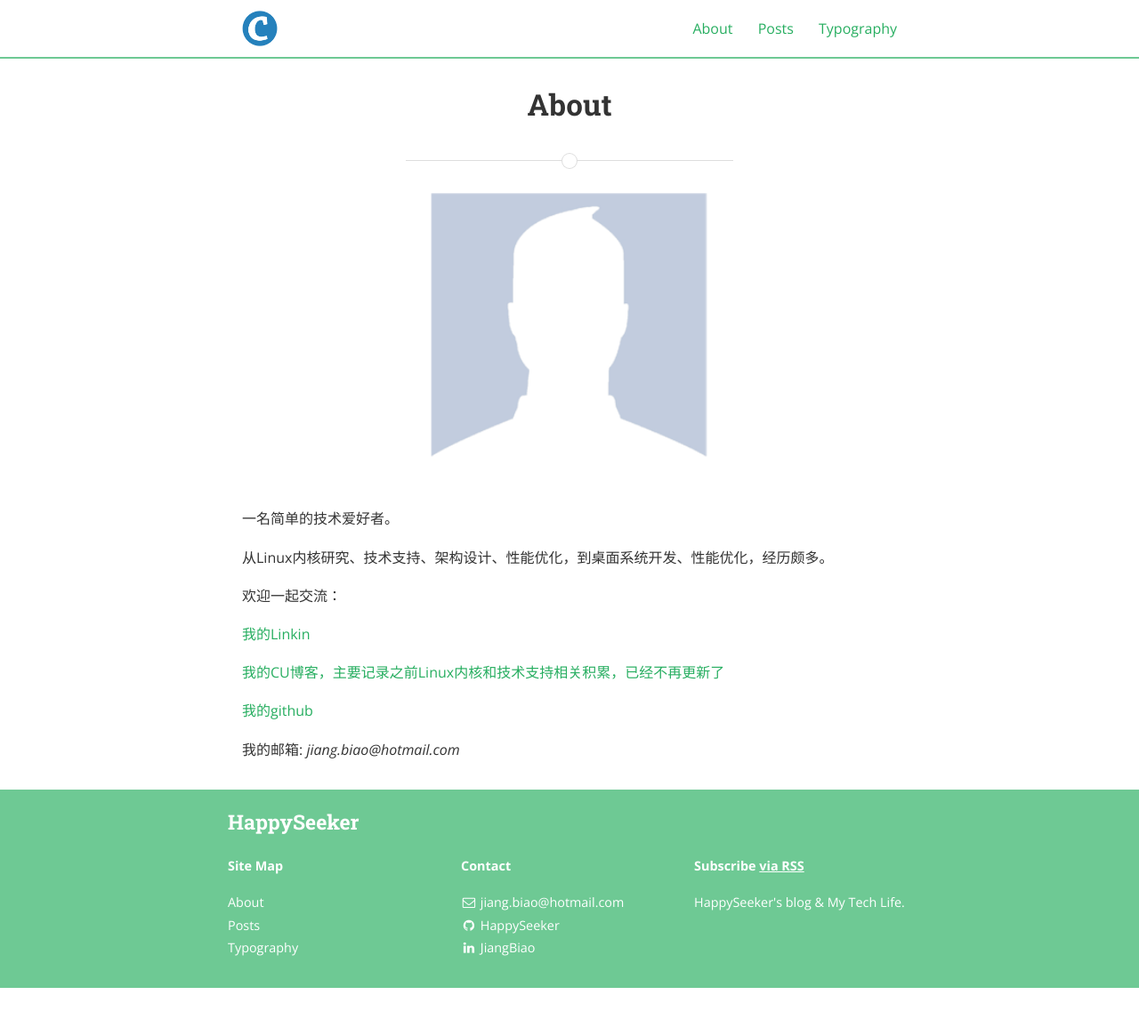
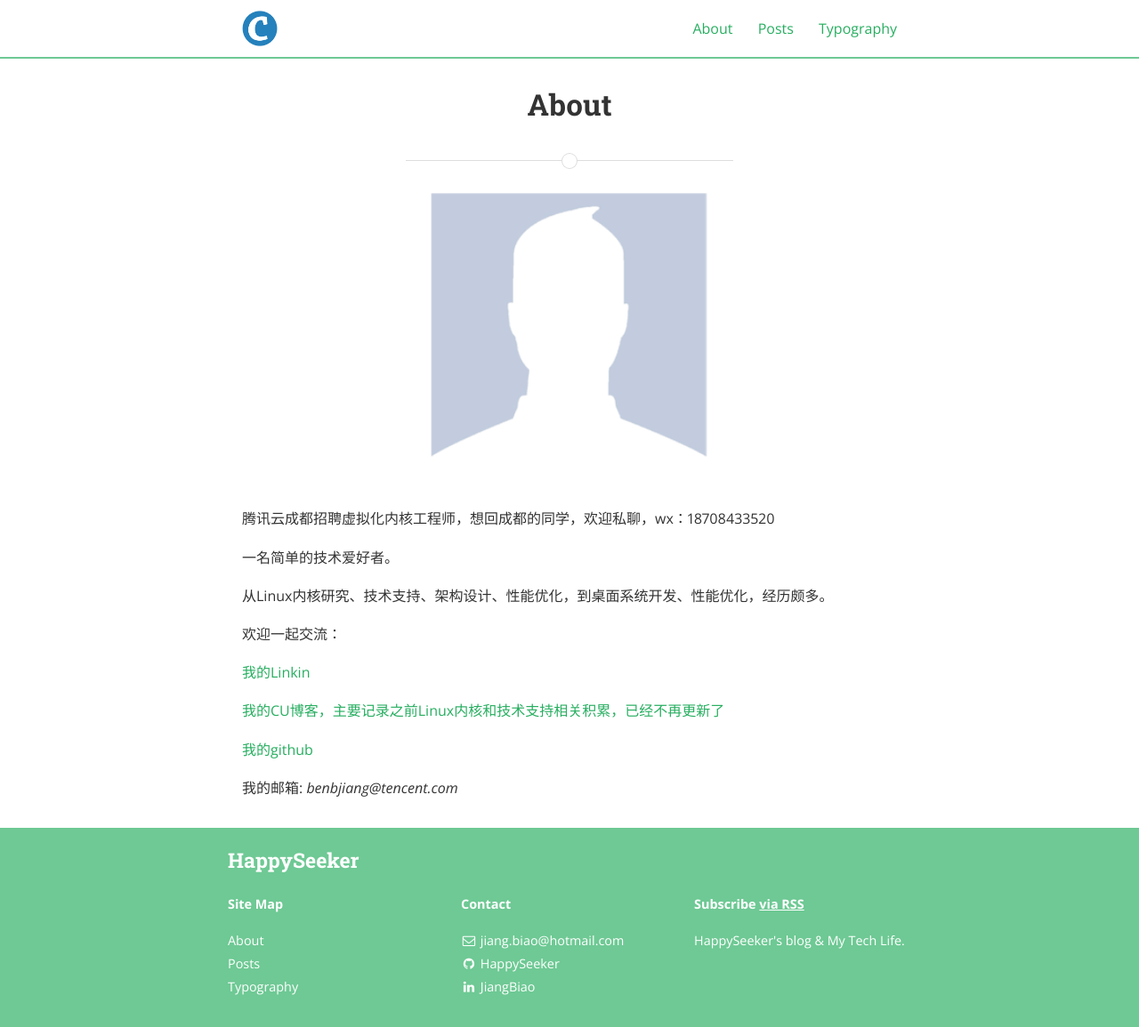
Before and after one commit to HappySeeker/happyseeker.github.io, a Jekyll site: the page built from about.md, in a window 1280 px wide. Shown: the whole page at 89% size. Built offline with Jekyll 4.4.1, drawn with Linux system fonts in a browser that asks for light colours; nearby versions of some CDN libraries; a style sheet for code colours, icons or effects is not loaded; before the commit the page ends 1111 px from its top, so only the background shows below that.

Commit message:
update contact info
Signed-off-by: Jiang Biao <benbjiang@tencent.com>

```diff
--- a/about.md
+++ b/about.md
@@ -5,6 +5,8 @@ permalink: /about/
 ---
 
 <img src="{{ site.baseurl }}/assets/profile-placeholder.gif" title="Profile Picture" class="profile">
+
+腾讯云成都招聘虚拟化内核工程师，想回成都的同学，欢迎私聊，wx：18708433520
 
 一名简单的技术爱好者。
 
@@ -18,4 +20,4 @@ permalink: /about/
 
 [我的github](https://github.com/happyseeker)
 
-我的邮箱: *jiang.biao@hotmail.com*
+我的邮箱: *benbjiang@tencent.com*
```
